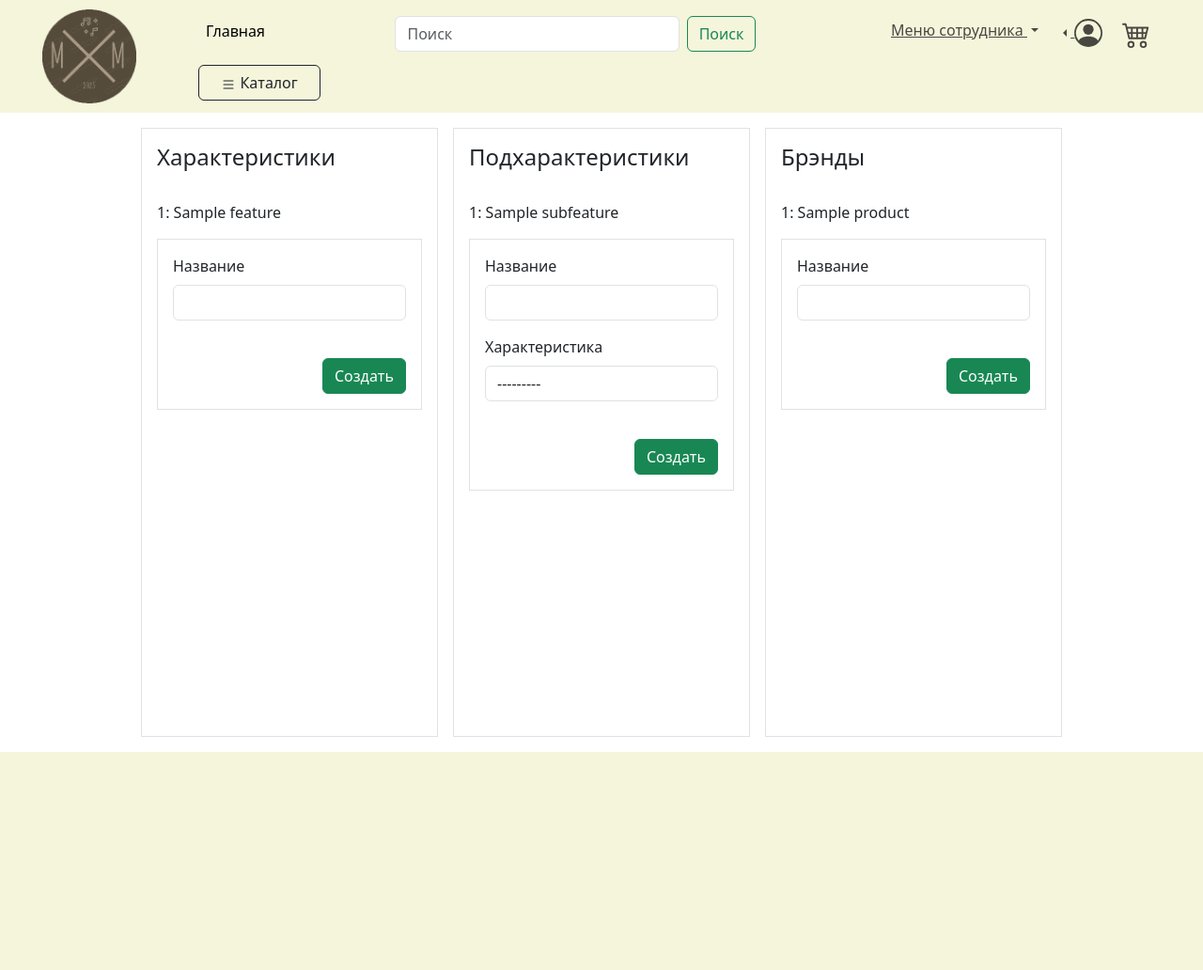
After one commit to progNub/MusicShop, a Django app: page /characteristic/all/ in a window 1280 px wide. The commit adds this page. Shown: the top 1032 px of the page at 94% size. Run offline with Django 5.2, Linux system fonts and the light colour scheme; a user stored in the database is signed in; tables that the repository leaves empty hold one stand-in row (values such as "Sample post").

Commit message:
Добавил страницы создания, характеристик и список их

```diff
--- a/MusicalStore/urls.py
+++ b/MusicalStore/urls.py
@@ -27,6 +27,7 @@ urlpatterns = [
 
     path('catalog/', include('catalog.urls')),
     path('card/', include('card.urls')),
+    path('characteristic/', include('characteristic.urls')),
 
     path('account/', include('accounts.urls')),
 
--- /dev/null
+++ b/characteristic/forms.py
@@ -0,0 +1,34 @@
+from django import forms
+from characteristic.models import Feature
+from common_models.models import ProductSubFeature
+from products.models import Product
+from .models import Brand, SubFeature
+from django.forms import inlineformset_factory
+
+
+class FeatureForm(forms.ModelForm):
+    class Meta:
+        model = Feature
+        fields = ['name']
+        widgets = {
+            'name': forms.TextInput(attrs={'class': 'form-control'}),
+        }
+
+
+class SubFeatureForm(forms.ModelForm):
+    class Meta:
+        model = SubFeature
+        fields = ['name', 'feature']
+        widgets = {
+            'name': forms.TextInput(attrs={'class': 'form-control'}),
+            'feature': forms.Select(attrs={'class': 'form-control'}),
+        }
+
+
+class BrandForm(forms.ModelForm):
+    class Meta:
+        model = Brand
+        fields = ['name']
+        widgets = {
+            'name': forms.TextInput(attrs={'class': 'form-control'}),
+        }
--- /dev/null
+++ b/characteristic/templates/brand/create_brand.html
@@ -0,0 +1 @@
+{% include 'characteristic/inc/_common_create_form.html' %}
--- /dev/null
+++ b/characteristic/templates/characteristic/list_characteristic.html
@@ -0,0 +1,96 @@
+{% extends 'base.html' %}
+
+{% load static %}
+
+
+{% block title %} Список характеристик {% endblock %}
+
+{% block links %}
+
+{% endblock %}
+
+{% block base-content %}
+	<div class="d-flex flex-row w-100 m-2 justify-content-center flex-wrap">
+		<div class="d-flex flex-column justify-content-start border border-1 col-sm-3 m-2 p-3"
+			 style="min-width: 300px">
+			<h4> Характеристики</h4>
+			<br>
+
+			{% for feature in  features %}
+				<p>{{ forloop.counter }}: {{ feature.name }}</p>
+			{% endfor %}
+
+
+			<form class="border border-1 p-3" method="post" enctype="multipart/form-data"
+				  action="{% url 'create_feature' %}">
+				<div style="color: red">{{ feature_form.non_field_errors }}</div>
+				{% csrf_token %}
+				{% for input in feature_form %}
+
+					<label for="{{ input.id_for_label }}" class="form-label">{{ input.label }}</label>
+					<div class="mb-3">{{ input }}</div>
+
+					<div id="{{ input.id_for_label }}help" class="form-text">{{ input.help_text }}</div>
+					<div style="color: red">{{ input.errors }}</div>
+				{% endfor %}
+				<br>
+				<div class="d-flex flex-row justify-content-end">
+					<button class="btn btn-success" type="submit">Создать</button>
+				</div>
+			</form>
+		</div>
+
+		<div class="d-flex flex-column justify-content-start border border-1 col-sm-3 m-2 p-3"
+			 style="min-width: 300px">
+			<h4> Подхарактеристики</h4>
+			<br>
+
+			{% for sub_feature in  sub_features %}
+				<p>{{ forloop.counter }}: {{ sub_feature.name }}</p>
+			{% endfor %}
+			<form class="border border-1 p-3" method="post" enctype="multipart/form-data"
+				  action="{% url 'create_sub_feature' %}">
+				<div style="color: red">{{ sub_feature_form.non_field_errors }}</div>
+				{% csrf_token %}
+				{% for input in sub_feature_form %}
+
+					<label for="{{ input.id_for_label }}" class="form-label">{{ input.label }}</label>
+					<div class="mb-3">{{ input }}</div>
+
+					<div id="{{ input.id_for_label }}help" class="form-text">{{ input.help_text }}</div>
+					<div style="color: red">{{ input.errors }}</div>
+				{% endfor %}
+				<br>
+				<div class="d-flex flex-row justify-content-end">
+					<button class="btn btn-success" type="submit">Создать</button>
+				</div>
+			</form>
+		</div>
+
+		<div class="d-flex flex-column justify-content-start border border-1 col-sm-3 m-2 p-3"
+			 style="min-width: 300px">
+			<h4>Брэнды</h4>
+			<br>
+			{% for brand in brands %}
+				<p>{{ forloop.counter }}: {{ brand.name }}</p>
+			{% endfor %}
+			<form class="border border-1 p-3" method="post" enctype="multipart/form-data"
+				  action="{% url 'create_brand' %}">
+				<div style="color: red">{{ feature_form.non_field_errors }}</div>
+				{% csrf_token %}
+				{% for input in feature_form %}
+					<label for="{{ input.id_for_label }}" class="form-label">{{ input.label }}</label>
+					<div class="mb-3">{{ input }}</div>
+
+					<div id="{{ input.id_for_label }}help" class="form-text">{{ input.help_text }}</div>
+					<div style="color: red">{{ input.errors }}</div>
+				{% endfor %}
+				<br>
+				<div class="d-flex flex-row justify-content-end">
+					<button class="btn btn-success" type="submit">Создать</button>
+				</div>
+			</form>
+		</div>
+	</div>
+
+{% endblock %}
--- /dev/null
+++ b/characteristic/templates/feature/create_feature.html
@@ -0,0 +1 @@
+{% include 'characteristic/inc/_common_create_form.html' %}
--- /dev/null
+++ b/characteristic/templates/subFeature/create_sub_feature.html
@@ -0,0 +1 @@
+{% include 'characteristic/inc/_common_create_form.html' %}
--- /dev/null
+++ b/characteristic/urls.py
@@ -0,0 +1,14 @@
+from django.urls import path
+from characteristic.views import CreateFeatureView, CreateBrandView, CreateSubFeatureView, ListCharacteristicsView
+
+urlpatterns = [
+    path('brand/', CreateBrandView.as_view(), name='create_brand'),
+    path('feature/', CreateFeatureView.as_view(), name='create_feature'),
+    path('subfeature/', CreateSubFeatureView.as_view(), name='create_sub_feature'),
+
+
+
+    path('all/', ListCharacteristicsView.as_view(), name='list-characteristic'),
+
+
+]
--- a/characteristic/views.py
+++ b/characteristic/views.py
@@ -1,3 +1,89 @@
-from django.shortcuts import render
+from django.views.generic import ListView, DetailView, CreateView, UpdateView, DeleteView
+from django.http import HttpResponseForbidden
+from django.urls import reverse_lazy, reverse
+from characteristic.forms import SubFeatureForm, FeatureForm, BrandForm
+from characteristic.models import Brand, Feature, SubFeature
+from django.views.generic import TemplateView
 
-# Create your views here.
+
+class BaseCreateView(CreateView):
+    success_url = reverse_lazy('list-characteristic')
+
+    def dispatch(self, request, *args, **kwargs):
+        if request.user.is_staff or request.user.is_superuser:
+            return super().dispatch(request, *args, **kwargs)
+        return HttpResponseForbidden()
+
+    def get_context_data(self, **kwargs):
+        context = super().get_context_data(**kwargs)
+        context['title_page'] = "Создание"
+        context['name_page'] = "Создание"
+        return context
+
+    def form_valid(self, form: BrandForm):
+        if form.is_valid():
+            form.save()
+            return super().form_valid(form)
+        else:
+            return self.form_invalid(form)
+
+
+class CreateBrandView(BaseCreateView):
+    model = Brand
+    template_name = 'brand/create_brand.html'
+    form_class = BrandForm
+
+    def get_context_data(self, **kwargs):
+        context = super().get_context_data(**kwargs)
+        context['name_page'] = "Создание Брэнда"
+        return context
+
+
+class CreateFeatureView(BaseCreateView):
+    model = Feature
+    template_name = 'feature/create_feature.html'
+    form_class = FeatureForm
+
+    def get_context_data(self, **kwargs):
+        context = super().get_context_data(**kwargs)
+        context['name_page'] = "Создание Характеристики"
+        return context
+
+
+class CreateSubFeatureView(BaseCreateView):
+    model = SubFeature
+    template_name = 'subFeature/create_sub_feature.html'
+    form_class = SubFeatureForm
+
+    def get_context_data(self, **kwargs):
+        context = super().get_context_data(**kwargs)
+        context['name_page'] = "Создание подхарактеристики"
+        return context
+
+
+class ListCharacteristicsView(TemplateView):
+    template_name = 'characteristic/list_characteristic.html'
+
+    def dispatch(self, request, *args, **kwargs):
+        if request.user.is_staff or request.user.is_superuser:
+            return super().dispatch(request, *args, **kwargs)
+        return HttpResponseForbidden()
+
+    def get_context_data(self, **kwargs):
+        context = super().get_context_data(**kwargs)
+        context['features'] = Feature.objects.all()
+        context['sub_features'] = SubFeature.objects.all()
+        context['brands'] = Brand.objects.all()
+        return context
+
+    def get(self, request, *args, **kwargs):
+        context = self.get_context_data(**kwargs)
+
+        brand_form = BrandForm()
+        feature_form = FeatureForm()
+        sub_feature_form = SubFeatureForm()
+        context['brand_form'] = brand_form
+        context['feature_form'] = feature_form
+        context['sub_feature_form'] = sub_feature_form
+
+        return self.render_to_response(context)
--- a/products/views.py
+++ b/products/views.py
@@ -88,7 +88,6 @@ class CreateProduct(CreateView):
     context_object_name = 'product'
     form_class = ProductForm
 
-
     def dispatch(self, request, *args, **kwargs):
         if request.user.is_staff or request.user.is_superuser:
             return super().dispatch(request, *args, **kwargs)
@@ -98,7 +97,6 @@ class CreateProduct(CreateView):
         context = super(CreateProduct, self).get_context_data(**kwargs)
         if 'formset' not in context:
             formset = self.form_class.inlines[0](self.request.POST or None)
-            # Предполагается, что self.form_class.inlines[0] возвращает класс формсета
             context['formset'] = formset
         return context
 
--- a/templates/inc/_menu.html
+++ b/templates/inc/_menu.html
@@ -48,7 +48,35 @@
 						<div class="flex-end ">
 
 							<ul class="navbar-nav me-auto mb-2 mb-lg-0">
+								{% if user.is_staff or user.is_superuser %}
+									<li class="nav-item" id="card-button-link">
+										<div class="dropdown">
+											<a class="btn btn-link dropdown-toggle text-black" href="#" role="button"
+											   id="dropdownMenuLink" data-bs-toggle="dropdown" aria-expanded="false">
+												Меню сотрудника
 
+											</a>
+
+											<ul class="dropdown-menu">
+												<li><a class="dropdown-item" href="{% url 'create_brand' %}">Добавить
+													производителя</a></li>
+												<li><a class="dropdown-item" href="{% url 'create_feature' %}">Добавить
+													характеристику</a>
+												</li>
+												<li><a class="dropdown-item" href="{% url 'create_sub_feature' %}">Добавить
+													подхарактеристику</a>
+												</li>
+
+												<li><a class="dropdown-item"
+													   href="{% url 'create_product' %}">Создать товар</a></li>
+
+												<li><a class="dropdown-item" href="{% url 'list-characteristic' %}">Список
+													всех параметров</a>
+												</li>
+											</ul>
+										</div>
+									</li>
+								{% endif %}
 								{#      Профиль   #}
 								{% if user.is_authenticated %}
 									<li class="nav-item" id="card-button-link">
@@ -72,10 +100,7 @@
 														   href="{% url 'admin:index' %}">Админка</a></li>
 
 												{% endif %}
-												{% if user.is_staff or user.is_superuser %}
-													<li><a class="dropdown-item"
-														   href="{% url 'create_product' %}">Создать товар</a></li>
-												{% endif %}
+
 
 												<li><a class="dropdown-item" href="{% url 'logout' %}">Выйти</a></li>
 											</ul>
```
Also changed, not shown: characteristic/models.py (+11 -2 lines), characteristic/templates/characteristic/inc/_common_create_form.html (added, +33 -0 lines), common_models/forms.py (added, +13 -0 lines), products/forms.py (+1 -12 lines), products/templates/products/create/create_product.html (+2 -6 lines).
